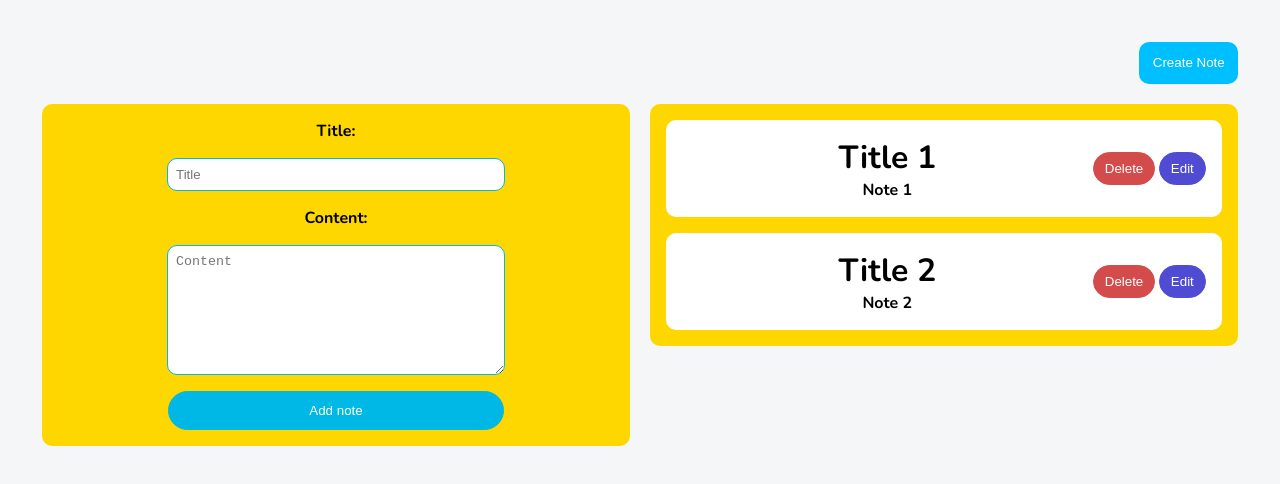
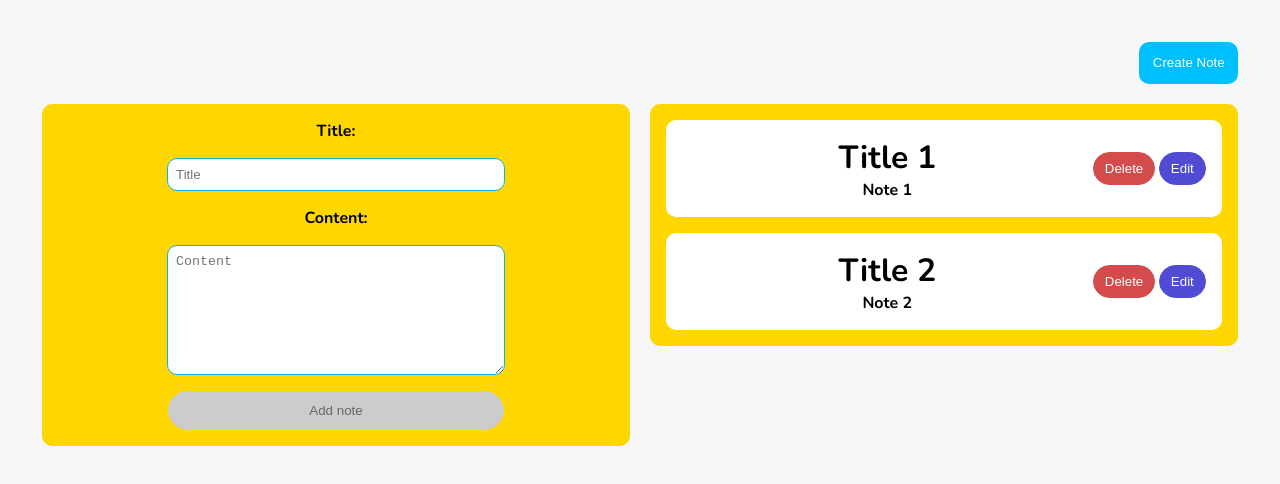
Before and after one commit to MaximKartsev/react, a React (Create React App) app: page / in a window 1280 px wide. Shown: the top 484 px of the page. Built offline with nearby package versions, Linux system fonts and the light colour scheme.

Commit message:
[HOMEWORK-1] maxContentLength = 1000, alert if wrong title or content length is added, message about how much length is exceeded added

```diff
--- a/src/App.css
+++ b/src/App.css
@@ -69,6 +69,15 @@ body {
   border-radius: 20px;
   cursor: pointer;
   outline: none;
+}
+
+.add-note button:disabled,
+.add-note button[disabled]{
+  border: 1px solid #cccccc;
+  background-color: #cccccc;
+  color: #666666;
+  cursor: not-allowed;
+  pointer-events:none;
 }
 
 .note-preview-list {
--- a/src/component/CreateNote.tsx
+++ b/src/component/CreateNote.tsx
@@ -8,7 +8,7 @@ export const CreateNote: React.FC = () => {
     const [title, setTitle] = useState<string>('')
     const [content, setContent] = useState<string>('')
     const maxTitleLength = 50
-    const maxContentLength = 2000
+    const maxContentLength = 1000
 
     const dispatch: Dispatch<any> = useDispatch()
 
@@ -26,6 +26,7 @@ export const CreateNote: React.FC = () => {
     const addNewNote = (e: React.FormEvent) => {
         e.preventDefault()
         if(title.length > maxTitleLength || content.length > maxContentLength) {
+            alert('Title or content length is greater than allowed')
             return
         }
         saveNoteDispatch({
@@ -47,7 +48,12 @@ export const CreateNote: React.FC = () => {
                     onChange={(event) => setTitle(event.currentTarget.value)}
                 />
             </label>
-            {title.length > maxTitleLength && <p>maximum title length is {maxTitleLength} characters</p>}
+            {title.length > maxTitleLength && (
+                <React.Fragment>
+                    <p>maximum title length is {maxTitleLength} characters</p>
+                    <p>maximum length exceeded by {title.length - maxTitleLength} characters</p>
+                </React.Fragment>
+            )}
             <label>
                 Content:
                 <textarea
@@ -57,7 +63,12 @@ export const CreateNote: React.FC = () => {
                     onChange={(event) => setContent(event.currentTarget.value)}
                 />
             </label>
-            {content.length > maxContentLength && <p>maximum content length is {maxContentLength} characters</p>}
+            {content.length > maxContentLength && (
+                <React.Fragment>
+                    <p>maximum content length is {maxContentLength} characters</p>
+                    <p>maximum length exceeded by {content.length - maxContentLength} characters</p>
+                </React.Fragment>
+            )}
             <button disabled={!title || !content}>
                 Add note
             </button>
--- a/src/component/EditNote.tsx
+++ b/src/component/EditNote.tsx
@@ -12,7 +12,7 @@ export const EditNote: React.FC<EditNoteProps> = ({note}) => {
     const [title, setTitle] = useState<string>(note.title)
     const [content, setContent] = useState<string>(note.content)
     const maxTitleLength = 50
-    const maxContentLength = 2000
+    const maxContentLength = 1000
 
     const dispatch: Dispatch<any> = useDispatch()
 
@@ -30,6 +30,7 @@ export const EditNote: React.FC<EditNoteProps> = ({note}) => {
     const editNoteHandler = (e: React.FormEvent) => {
         e.preventDefault()
         if (title.length > maxTitleLength || content.length > maxContentLength) {
+            alert('Title or content length is greater than allowed')
             return
         }
         editNoteDispatch({
@@ -51,7 +52,12 @@ export const EditNote: React.FC<EditNoteProps> = ({note}) => {
                     onChange={(event) => setTitle(event.currentTarget.value)}
                 />
             </label>
-            {title.length > maxTitleLength && <p>maximum title length is {maxTitleLength} characters</p>}
+            {title.length > maxTitleLength && (
+                <React.Fragment>
+                    <p>maximum title length is {maxTitleLength} characters</p>
+                    <p>maximum length exceeded by {title.length - maxTitleLength} characters</p>
+                </React.Fragment>
+            )}
             <label>
                 Edit Content:
                 <textarea
@@ -61,7 +67,12 @@ export const EditNote: React.FC<EditNoteProps> = ({note}) => {
                     onChange={(event) => setContent(event.currentTarget.value)}
                 />
             </label>
-            {content.length > maxContentLength && <p>maximum content length is {maxContentLength} characters</p>}
+            {content.length > maxContentLength && (
+                <React.Fragment>
+                    <p>maximum content length is {maxContentLength} characters</p>
+                    <p>maximum length exceeded by {content.length - maxContentLength} characters</p>
+                </React.Fragment>
+            )}
             <button disabled={!title || !content}>
                 Edit note
             </button>
```
